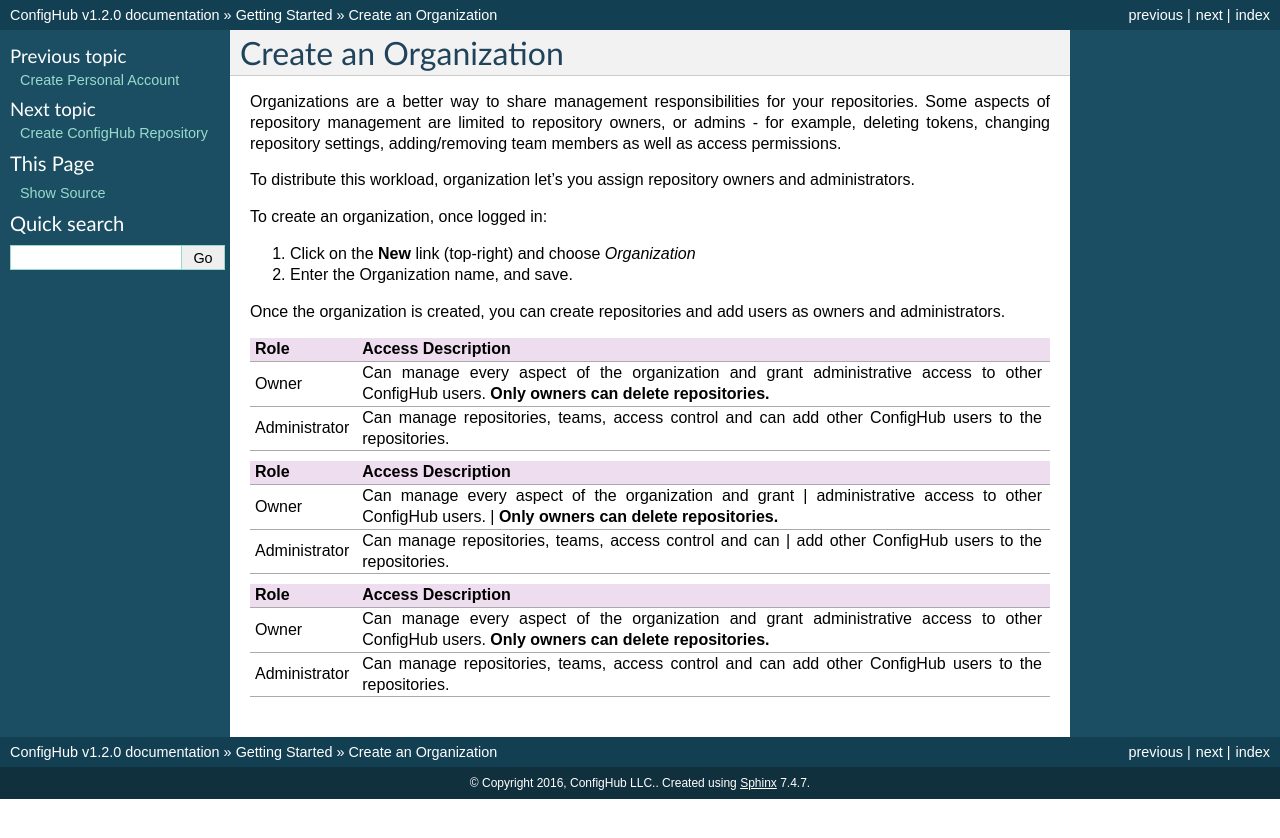
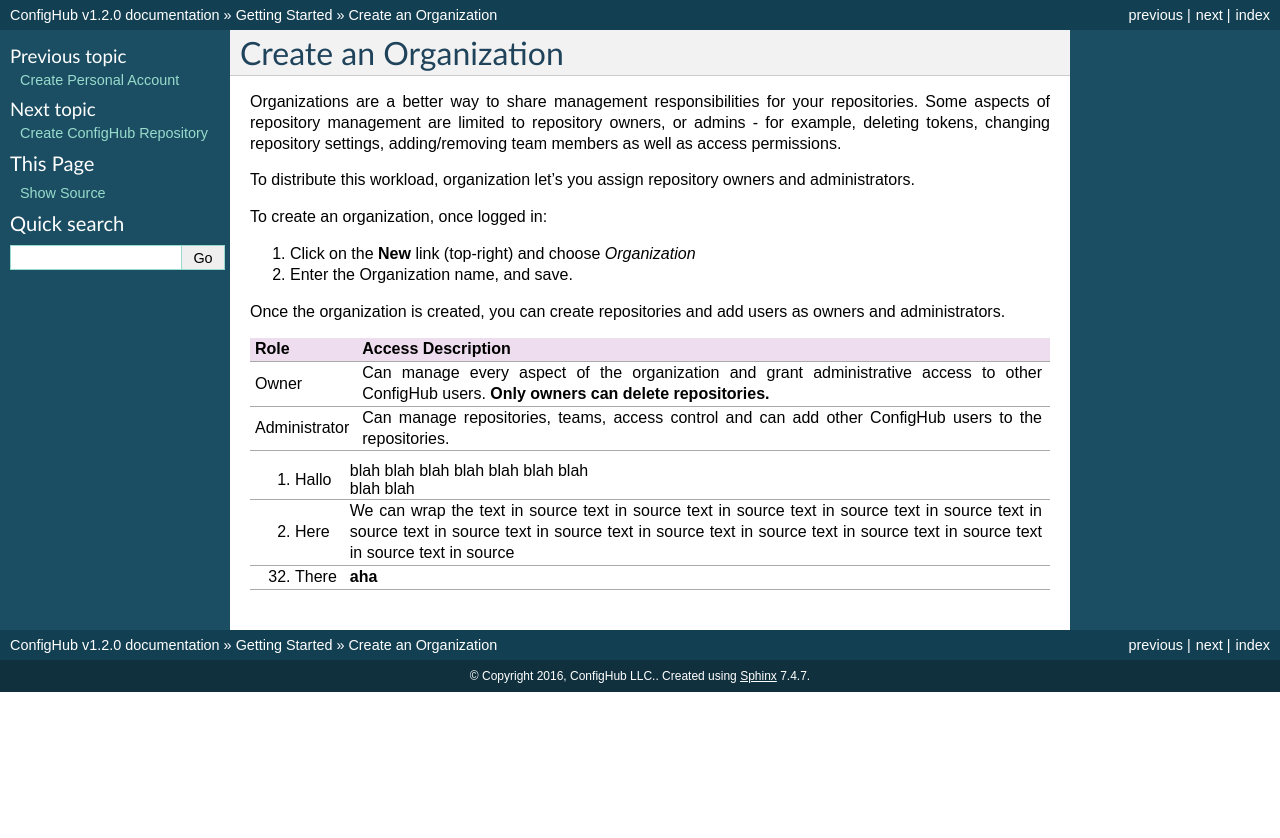
Before and after one commit to ConfigHubPub/Docs, a Sphinx documentation site: the page built from documentation/pages/getting_started/create_organization.rst, in a window 1280 px wide. Shown: the top 838 px of the page. Built offline with Sphinx 7.4.7, drawn with Linux system fonts in a browser that asks for light colours.

```diff
--- a/documentation/pages/getting_started/create_organization.rst
+++ b/documentation/pages/getting_started/create_organization.rst
@@ -24,7 +24,6 @@ Role            Access Description
 Owner           Can manage every aspect of the organization and grant
                 administrative access to other ConfigHub users.
                 **Only owners can delete repositories.**
-
 Administrator   Can manage repositories, teams, access control and can
                 add other ConfigHub users to the repositories.
 ==============  =========================================================
@@ -32,28 +31,26 @@ Administrator   Can manage repositories, teams, access control and can
 
 
 
-==============  =========================================================
-Role            Access Description
-==============  =========================================================
-Owner           Can manage every aspect of the organization and grant
-                | administrative access to other ConfigHub users.
-                | **Only owners can delete repositories.**
 
-Administrator   Can manage repositories, teams, access control and can
-                | add other ConfigHub users to the repositories.
-==============  =========================================================
-
-
-
-
-
-+--------------+--------------------------------------------------------+
-|Role          | Access Description                                     |
-+==============+========================================================+
-|Owner         | Can manage every aspect of the organization and grant  |
-|              | administrative access to other ConfigHub users.        |
-|              | **Only owners can delete repositories.**               |
-+--------------+--------------------------------------------------------+
-|Administrator | Can manage repositories, teams, access control and can |
-|              | add other ConfigHub users to the repositories.         |
-+--------------+--------------------------------------------------------+
+===========  ================
+1. Hallo     | blah blah blah
+               blah blah blah
+               blah
+             | blah blah
+2. Here      We can wrap the
+             text in source
+             text in source
+             text in source
+             text in source
+             text in source
+             text in source
+             text in source
+             text in source
+             text in source
+             text in source
+             text in source
+             text in source
+             text in source
+             text in source
+32. There    **aha**
+===========  ================
```
